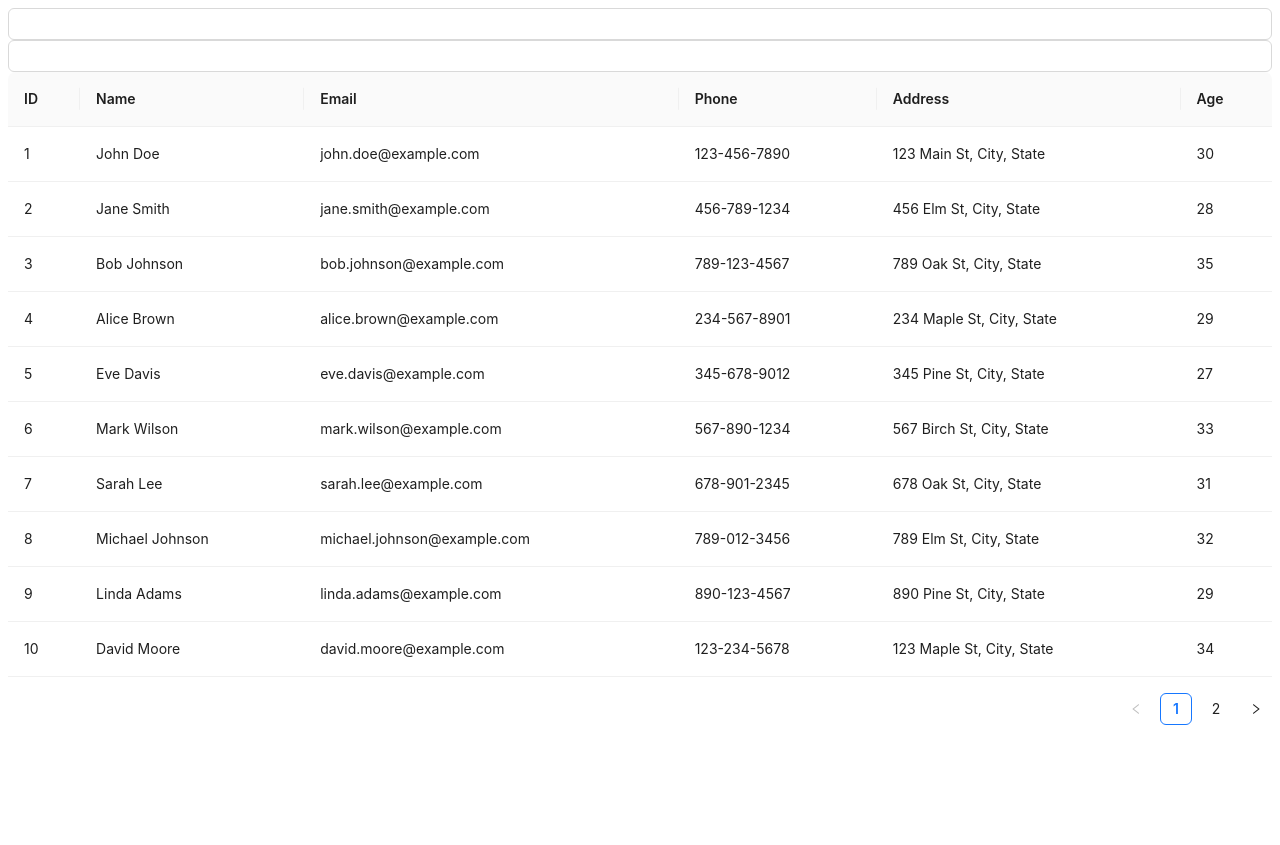
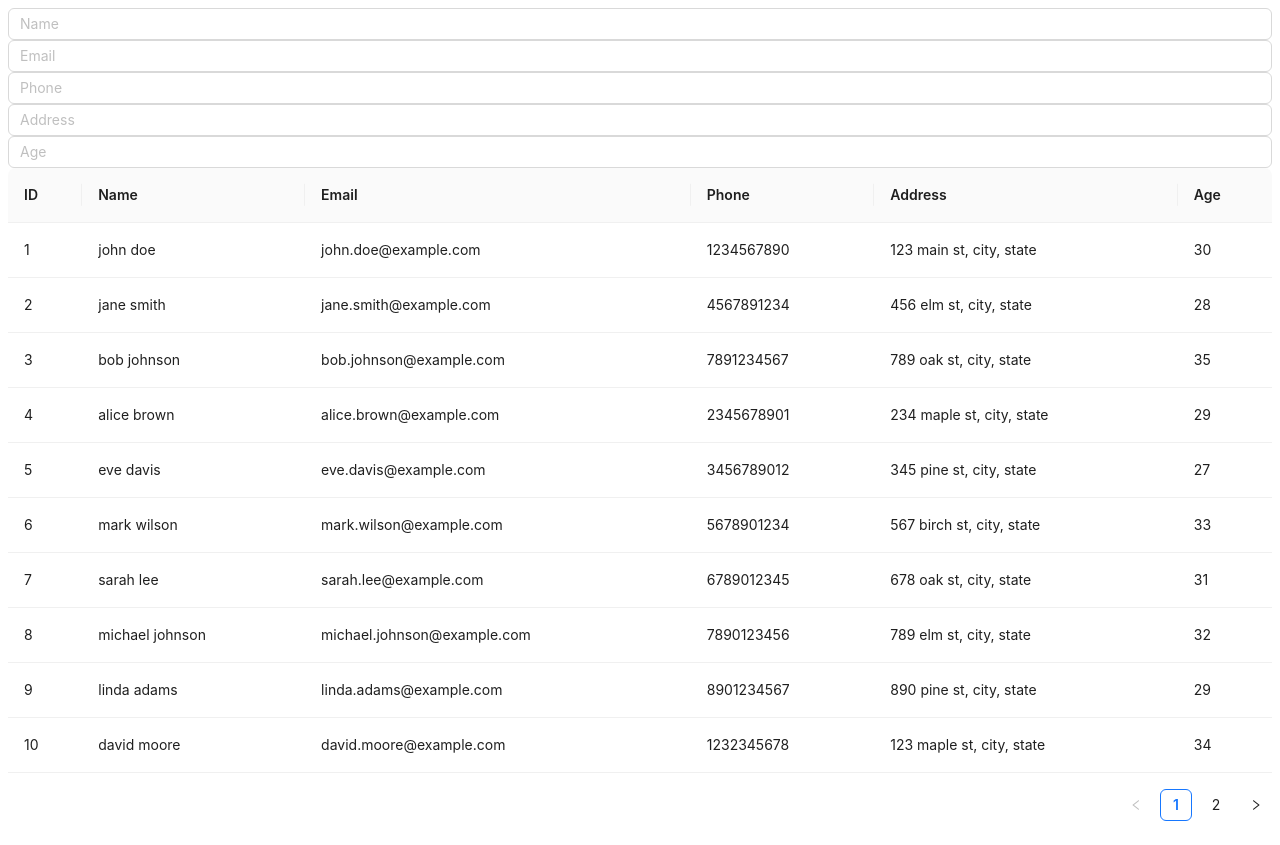
Before and after one commit to AlexFedorko/CRM, a React (Vite) app: page /customer/list in a window 1280 px wide. Before the commit the page ends 800 px from the top, so only its background shows below. Built offline with nearby package versions, Linux system fonts and the light colour scheme.

Commit message:
Filter component done.

```diff
--- a/src/Page/Customer/List/index.jsx
+++ b/src/Page/Customer/List/index.jsx
@@ -3,32 +3,83 @@ import customers from './customer.json'
 import {Input, Table} from "antd";
 import columns from "./columns.js";
 
-
+const initial = {
+    name: '',
+    email: '',
+    phone: '',
+    address: '',
+    age: ''
+}
 function Customers() {
 
-    const [filterName, setFilterName] = useState('');
-    const [filterEmail, setFilterEmail] = useState('');
+    const [filters, setFilters] = useState(initial);
+
+
+    const customersNormalize = useMemo(() => {
+        return customers.map(v => {
+            for (const key of ['name', 'email', 'address']) {
+                v[key] = v[key].toLowerCase();
+            }
+            v.phone = v.phone.replace(/\D+/g, '');
+            v.age = v.age.toString();
+            return v;
+        })
+    }, [customers])
+
     const customersFiltered = useMemo(() => {
-        if(!filterName && !filterEmail) {
+        if (!Object.values(filters).some((v) => v)) {
             return customers;
         }
-        const filterNameLower = filterName.toLowerCase();
-        const filterEmailLower = filterEmail.toLowerCase();
-        return customers.filter(v =>
-            (filterNameLower && v.name.toLowerCase().includes(filterNameLower)) ||
-            (filterEmailLower && v.email.toLowerCase().includes(filterEmailLower))
+
+        const filtersNameLower = filters.name.toLowerCase();
+        const filtersEmailLower = filters.email.toLowerCase();
+        const filtersAddressLower = filters.address.toLowerCase();
+        const filtersPhoneOnlyNumbers = filters.phone.replace(/\D+/g, '');
+
+        return customers.filter((_, index) => {
+                const v = customersNormalize[index];
+                return (filtersNameLower && v.name.includes(filtersNameLower)) ||
+                    (filtersEmailLower && v.email.includes(filtersEmailLower)) ||
+                    (filters.phone && v.phone.includes(filtersPhoneOnlyNumbers)) ||
+                    (filters.address && v.address.includes(filtersAddressLower)) ||
+                    (filters.age && v.age.includes(filters.age))
+            }
         );
-    }, [customers, filterName, filterEmail]);
+    }, [customersNormalize, filters]);
+
+    const onChangeFilter = (inputName) => {
+        return e => setFilters(prev => {
+            prev[inputName] = e.target.value;
+            return {...prev};
+        })
+    }
 
     return <>
         <div>
             <Input
-                value={filterName}
-                onChange={e => setFilterName(e.target.value)}
+                value={filters.name}
+                onChange={onChangeFilter('name')}
+                placeholder='Name'
             />
             <Input
-                value={filterEmail}
-                onChange={e => setFilterEmail(e.target.value)}
+                value={filters.email}
+                onChange={onChangeFilter('email')}
+                placeholder='Email'
+            />
+            <Input
+                value={filters.phone}
+                onChange={onChangeFilter('phone')}
+                placeholder='Phone'
+            />
+            <Input
+                value={filters.address}
+                onChange={onChangeFilter('address')}
+                placeholder='Address'
+            />
+            <Input
+                value={filters.age}
+                onChange={onChangeFilter('age')}
+                placeholder='Age'
             />
         </div>
         <Table rowKey='id' columns={columns} dataSource={customersFiltered}/>
```
Also changed, not shown: src/main.jsx (+6 -2 lines).
